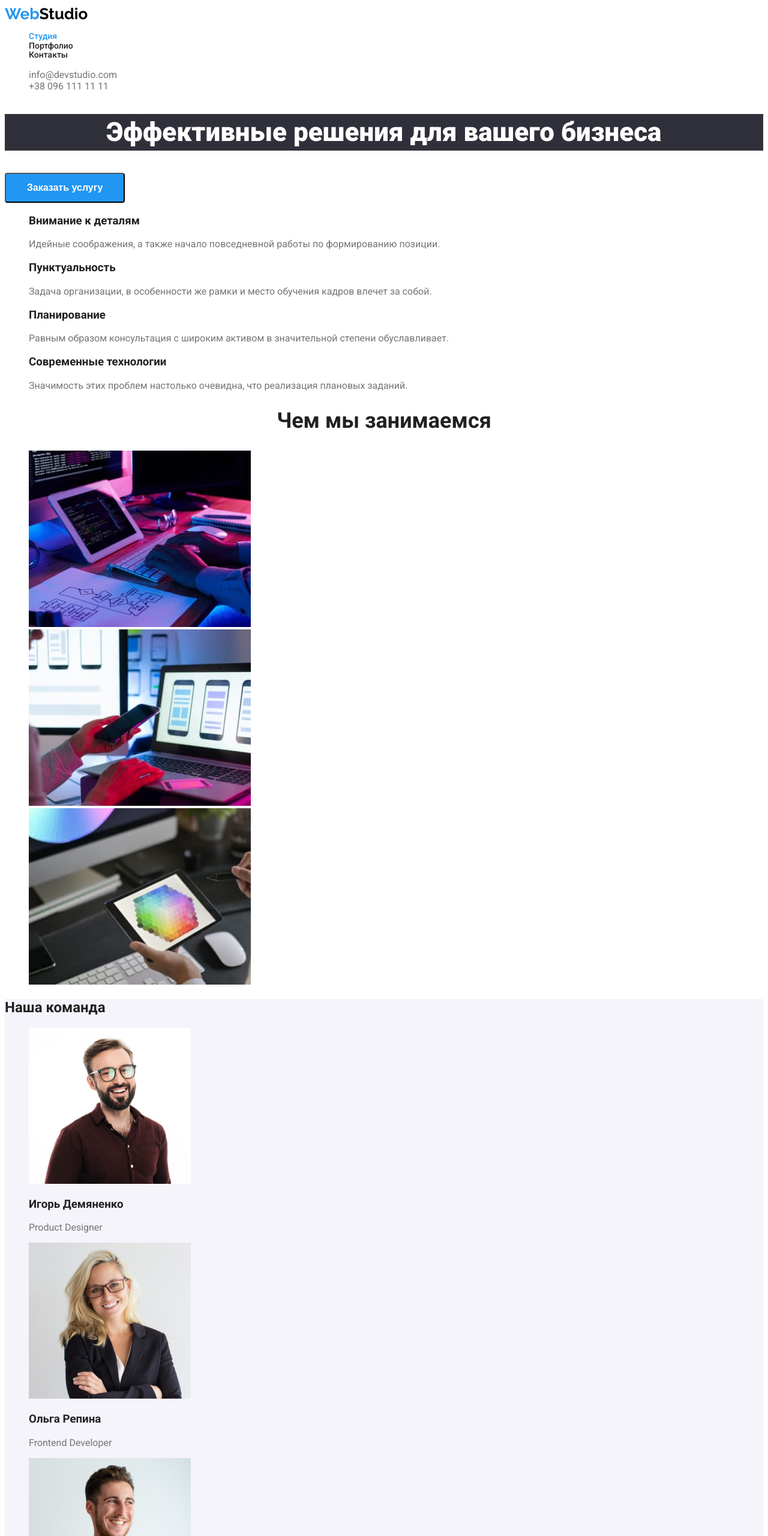
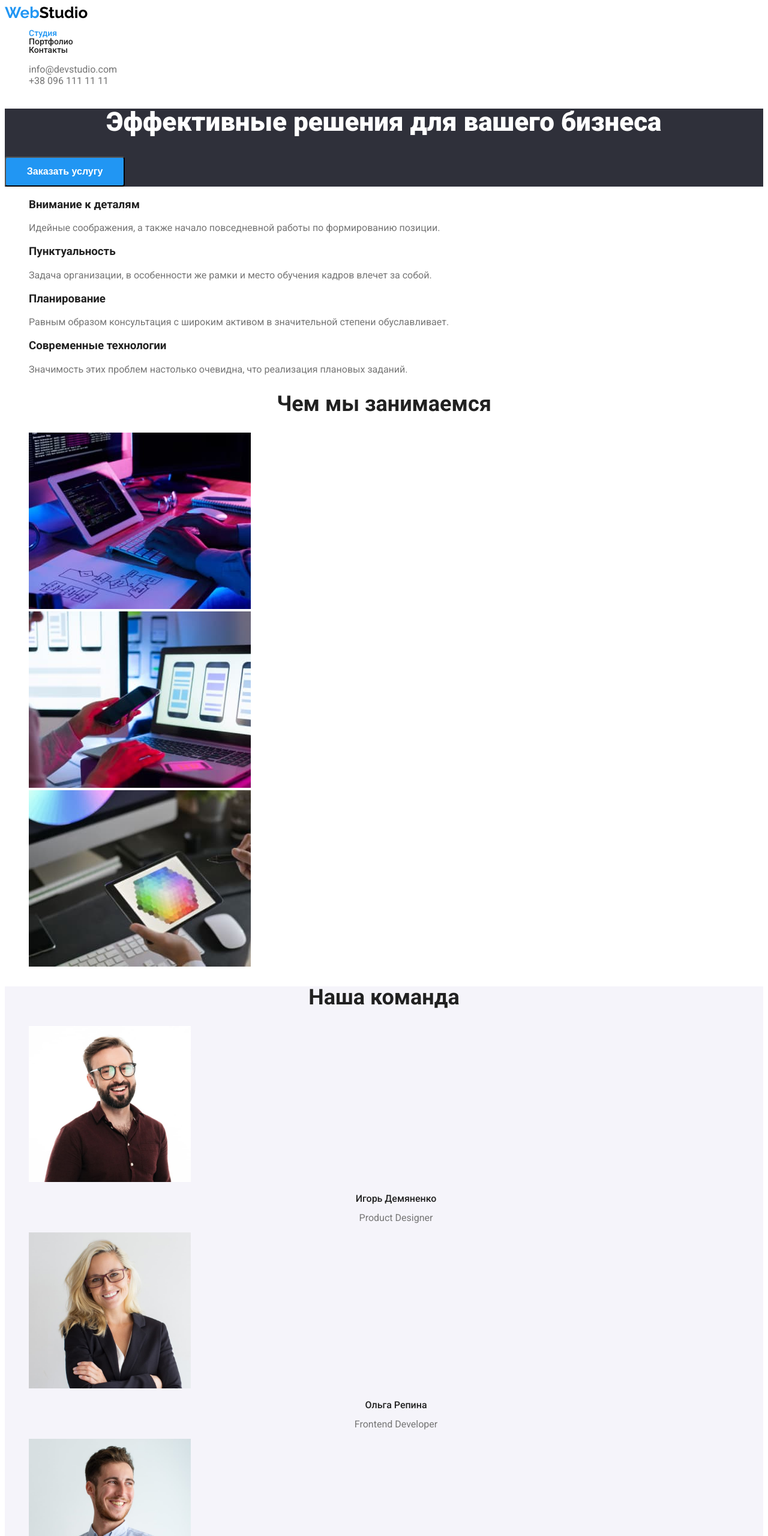
Before and after one commit to YaroslavKurka/goit-markup-hw-02, a plain HTML site: page index.html in a window 1280 px wide. Shown: the top 2560 px of the page at 60% size. Drawn offline with Linux system fonts and the light colour scheme.

Commit message:
Добавити всі оформлення тексту

```diff
--- a/CSS/style.css
+++ b/CSS/style.css
@@ -1,7 +1,8 @@
 /*Цвет основного текста  #757575;*/
 /*Вторичный цвет текста #212121;*/
 /*Основной цвет bgc  #FFFFFF;*/
-/*Вторичный цвет bgc #F5F4FA;*/
+/*Вторичный цвет bgc #2F303A;*/
+/* Bgc комманды #F5F4FA;*/
 /*Синий цвет (Accent) #2196F3;*/
 /*Белый цвет с прозрачностью #FFFFFF99;*/
 
@@ -28,7 +29,7 @@ body {
     font-family: 'Raleway', sans-serif;
     font-style: 700;
     font-size: 26px;
-    line-height: 1.2;
+    line-height: 1;
 
 }
 .logo > span {
@@ -41,7 +42,7 @@ body {
     font-family: 'Raleway', sans-serif;
     font-style: 700;
     font-size: 26px;
-    line-height: 1.2;
+    line-height: 1;
 }
 .footer-logo > span {
     color: #FFFFFF;
@@ -86,7 +87,7 @@ ul {
 .site-nav {
     font-weight: 500;
     font-size: 14px;
-    line-height: 1.1;
+    line-height: 1;
     letter-spacing: 2%;
 }
 
@@ -101,6 +102,11 @@ ul {
     color: var(--title-text-color);
 }
 
+/* Section Hero */
+
+.hero {
+    background-color: #2F303A;
+}
 /* Главный заголовок */
 
 .hero-title {
@@ -108,7 +114,7 @@ ul {
     background-color:  #2F303A;
     font-size: 44px;
     font-weight: 900;
-    line-height: 1.4;
+    line-height: 1;
     letter-spacing: 6%;
     text-align: center;
 
@@ -120,7 +126,7 @@ ul {
 
     font-size: 36px;
     font-weight: 700;
-    line-height: 1.1;
+    line-height: 1;
     text-align: center;
 
 }
@@ -131,6 +137,26 @@ ul {
     background-color: #F5F4FA;;
 }
 
+.team-title {
+    font-size: 36px;
+    font-weight: 700;
+    line-height: 1;
+    text-align: center;
+
+}
+.team-name {
+    font-size: 16px;
+    font-weight: 500;
+    line-height: 1;
+    text-align: center;
+}
+.name-descr {
+    font-size: 16px;
+    font-weight: 400;
+    line-height: 1;
+    text-align: center;
+
+}
 /* Footer */
 
 .footer {
@@ -160,7 +186,7 @@ ul {
     cursor: pointer;
     font-size: 16px;
     font-weight: 700;
-    line-height: 1.9;
+    line-height: 2.0;
     letter-spacing: 6%;
 
     height: 50px;
@@ -169,9 +195,9 @@ ul {
     top: 430px;
     border-radius: 4px;
 
+}
 
 
-}
 .button.primary:hover,
 .button.primary:focus {
     border-color: var(--accent-color);
@@ -180,6 +206,11 @@ ul {
     color: var(--title-text-color);
     background-color: #F5F4FA;;
     cursor: pointer;
+    font-size: 16px;
+    font-weight: 500;
+    line-height: 2.0;
+    text-align: center;
+
 }
 .button.secondary:hover,
 .button.secondary:focus {
@@ -191,6 +222,11 @@ ul {
 /* Portfolio */
 .projects-title {
     color: var(--title-text-color);
+    font-family: Roboto;
+    font-size: 18px;
+    font-weight: 700;
+    line-height: 2.0;
+    text-align: left;
     letter-spacing: 6%;
 }
 .link-projects {
@@ -198,4 +234,10 @@ ul {
 }
 .projects-descr {
     color: var(--primary-text-color);
+    font-size: 16px;
+    font-weight: 400;
+    line-height: 2.0;
+    text-align: left;
+
+
 }
--- a/index.html
+++ b/index.html
@@ -71,13 +71,13 @@
         <h2 class="team-title">Наша команда</h2>
           <ul>
               <li><img src="./images/photo1.jpg" alt="фото члена комманды 1" width="270" height="260">
-                <h3 class="team-name">Игорь Демяненко</h3><p>Product Designer</p></li>
+                <h3 class="team-name">Игорь Демяненко</h3><p class="name-descr">Product Designer</p></li>
               <li><img src="./images/photo2.jpg" alt="фото члена комманды 2" width="270" height="260">
-                <h3 class="team-name">Ольга Репина</h3><p>Frontend Developer</p></li>
+                <h3 class="team-name">Ольга Репина</h3><p class="name-descr">Frontend Developer</p></li>
               <li><img src="./images/photo3.jpg" alt="фото члена комманды 3" width="270" height="260">
-                <h3 class="team-name">Николай Тарасов</h3><p>Marketing</p></li>
+                <h3 class="team-name">Николай Тарасов</h3><p class="name-descr">Marketing</p></li>
               <li><img src="./images/photo4.jpg" alt="фото члена комманды 4" width="270" height="260">
-                <h3 class="team-name">Михаил Ермаков</h3><p>UI Designer</p></li>
+                <h3 class="team-name">Михаил Ермаков</h3><p class="name-descr">UI Designer</p></li>
           </ul>
       </section>
     </main>
```
